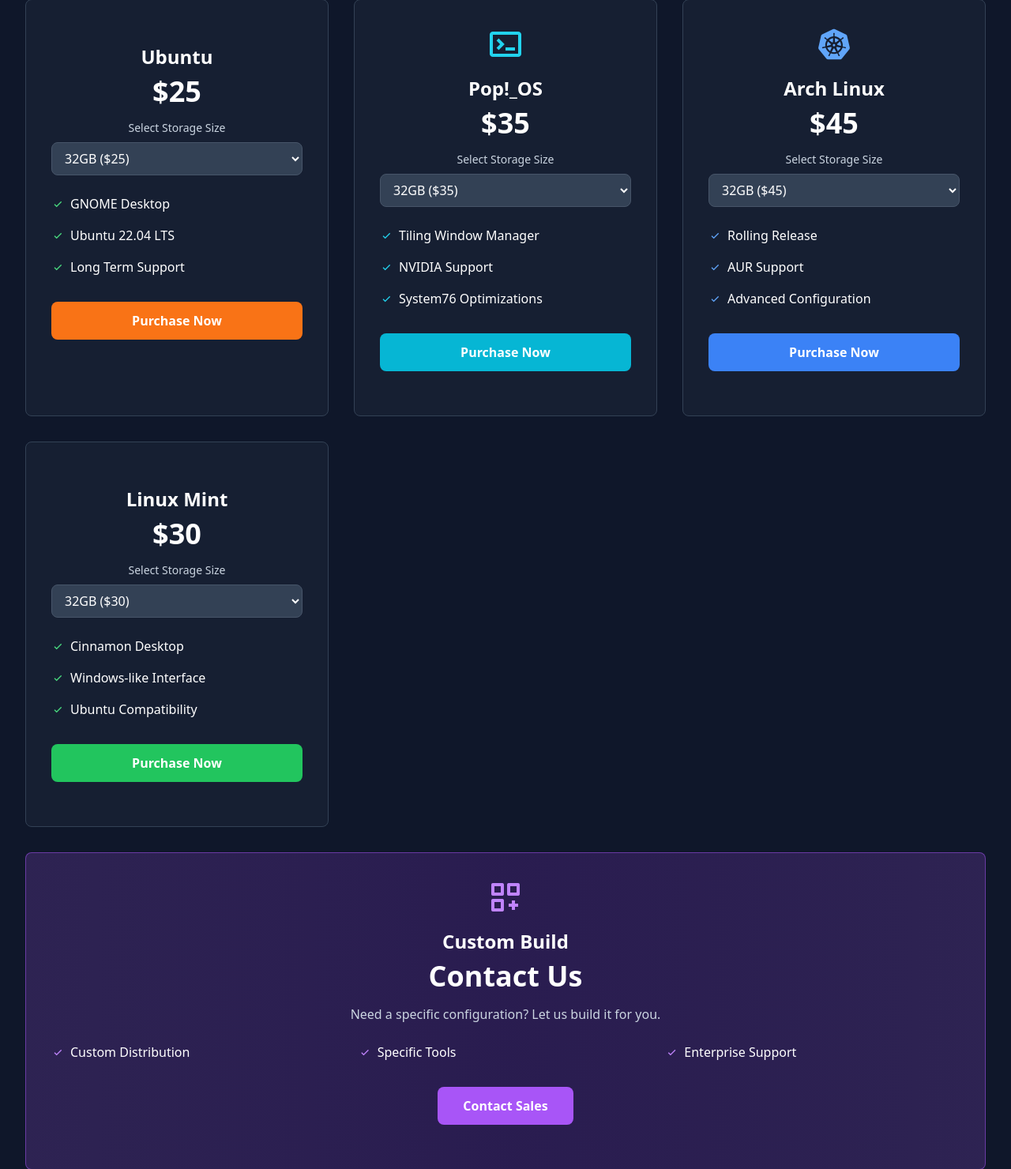
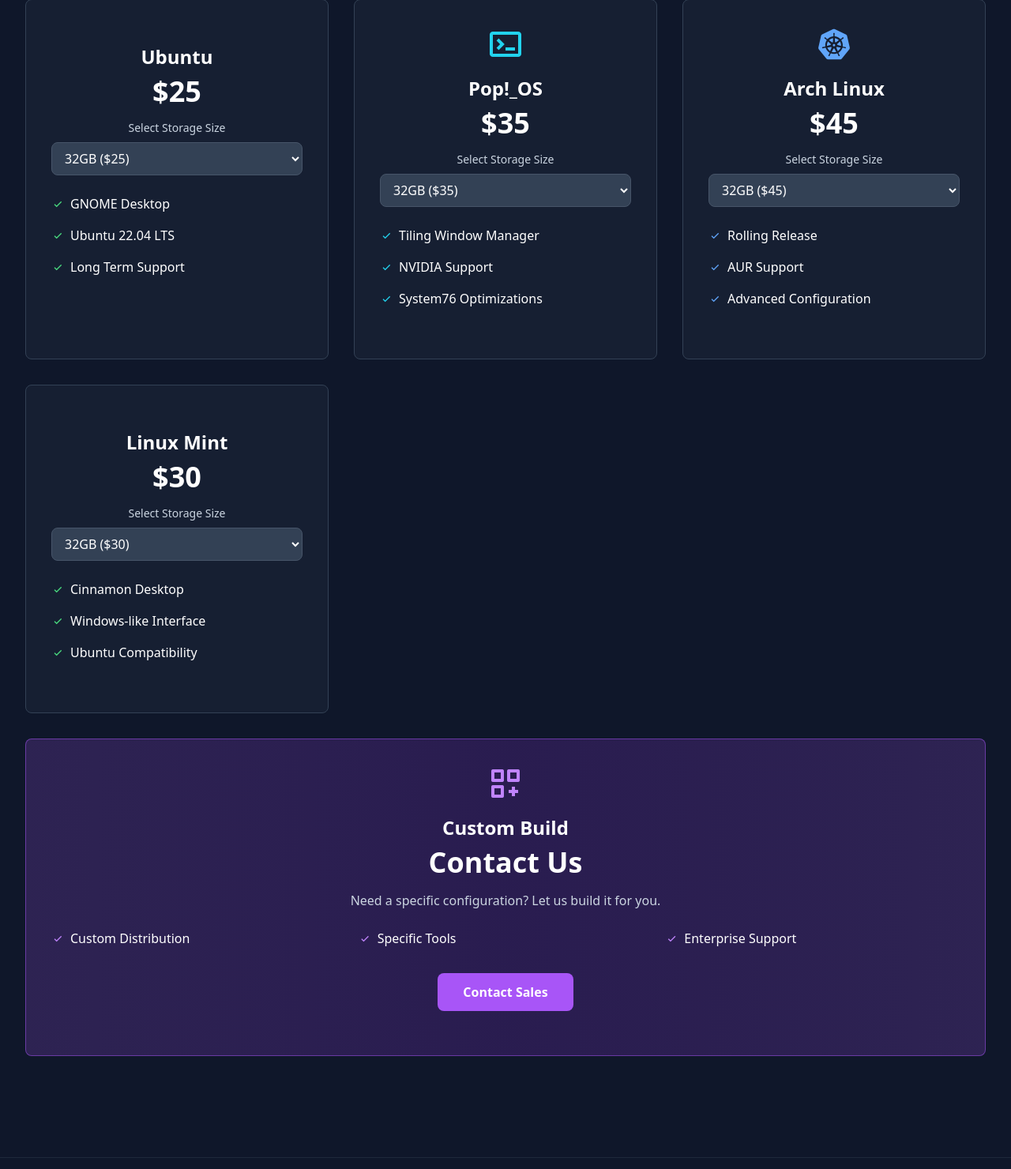
Before and after one commit to A2Pro/DevStick-Website, a Flask app: page /pricing in a window 1280 px wide. Shown: the part 217-1697 px from the top of the page at 79% size. Run offline with Flask 3, Linux system fonts and the light colour scheme; some libraries are stand-ins or nearby versions.

Commit message:
fixed temp pricing

```diff
--- a/templates/pricing.html
+++ b/templates/pricing.html
@@ -70,13 +70,6 @@
                                 </div>
                             </div>
 
-                            <form action="{{ url_for('create_checkout_session') }}" method="POST" class="storage-form">
-                                <input type="hidden" name="product_id" value="ubuntu">
-                                <input type="hidden" name="storage_size" class="storage-input" value="32">
-                                <button type="submit" class="w-full bg-orange-500 hover:bg-orange-600 text-white py-3 rounded-lg font-semibold transition-colors">
-                                    Purchase Now
-                                </button>
-                            </form>
                         </div>
                     </div>
                 </div>
@@ -119,13 +112,7 @@
                                 </div>
                             </div>
 
-                            <form action="{{ url_for('create_checkout_session') }}" method="POST" class="storage-form">
-                                <input type="hidden" name="product_id" value="pop">
-                                <input type="hidden" name="storage_size" class="storage-input" value="32">
-                                <button type="submit" class="w-full bg-cyan-500 hover:bg-cyan-600 text-white py-3 rounded-lg font-semibold transition-colors">
-                                    Purchase Now
-                                </button>
-                            </form>
+
                         </div>
                     </div>
                 </div>
@@ -168,13 +155,7 @@
                                 </div>
                             </div>
 
-                            <form action="{{ url_for('create_checkout_session') }}" method="POST" class="storage-form">
-                                <input type="hidden" name="product_id" value="arch">
-                                <input type="hidden" name="storage_size" class="storage-input" value="32">
-                                <button type="submit" class="w-full bg-blue-500 hover:bg-blue-600 text-white py-3 rounded-lg font-semibold transition-colors">
-                                    Purchase Now
-                                </button>
-                            </form>
+
                         </div>
                     </div>
                 </div>
@@ -217,13 +198,6 @@
                                 </div>
                             </div>
 
-                            <form action="{{ url_for('create_checkout_session') }}" method="POST" class="storage-form">
-                                <input type="hidden" name="product_id" value="mint">
-                                <input type="hidden" name="storage_size" class="storage-input" value="32">
-                                <button type="submit" class="w-full bg-green-500 hover:bg-green-600 text-white py-3 rounded-lg font-semibold transition-colors">
-                                    Purchase Now
-                                </button>
-                            </form>
                         </div>
                     </div>
                 </div>
```
